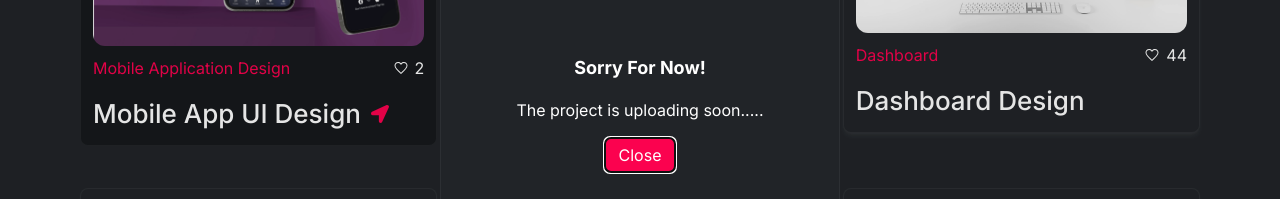
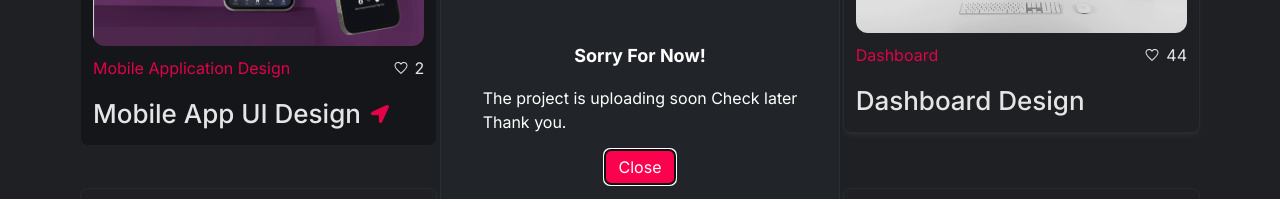
Before and after one commit to Rojit-1999/Portfolio, a Next.js app: page / in a window 1280 px wide. Both pictures are taken after a click on the element "Mobile App UI Design". Shown: the part 1676-1875 px from the top of the page. Built offline with nearby package versions, Linux system fonts and the light colour scheme.

Commit message:
Few changes

```diff
--- a/app/Portfolio/page.tsx
+++ b/app/Portfolio/page.tsx
@@ -109,7 +109,7 @@ const Portfolio = () => {
                   <div className="modal-box w-[400px]  bg-primary shadow-md border border-white/5 shadow-white/5 text-white p-[10px]
                   h-[300px] flex flex-col items-center justify-center rounded-[16px] overflow-x-hidden">
                     <h3 className="font-bold text-lg">Sorry For Now!</h3>
-                    <p className="py-4">The project is uploading soon..... </p>
+                    <p className="py-4">The project is uploading soon Check later <br />Thank you. </p>
                     <div className="modal-action">
                       <form method="dialog">
                         {/* if there is a button, it will close the modal */}
```
